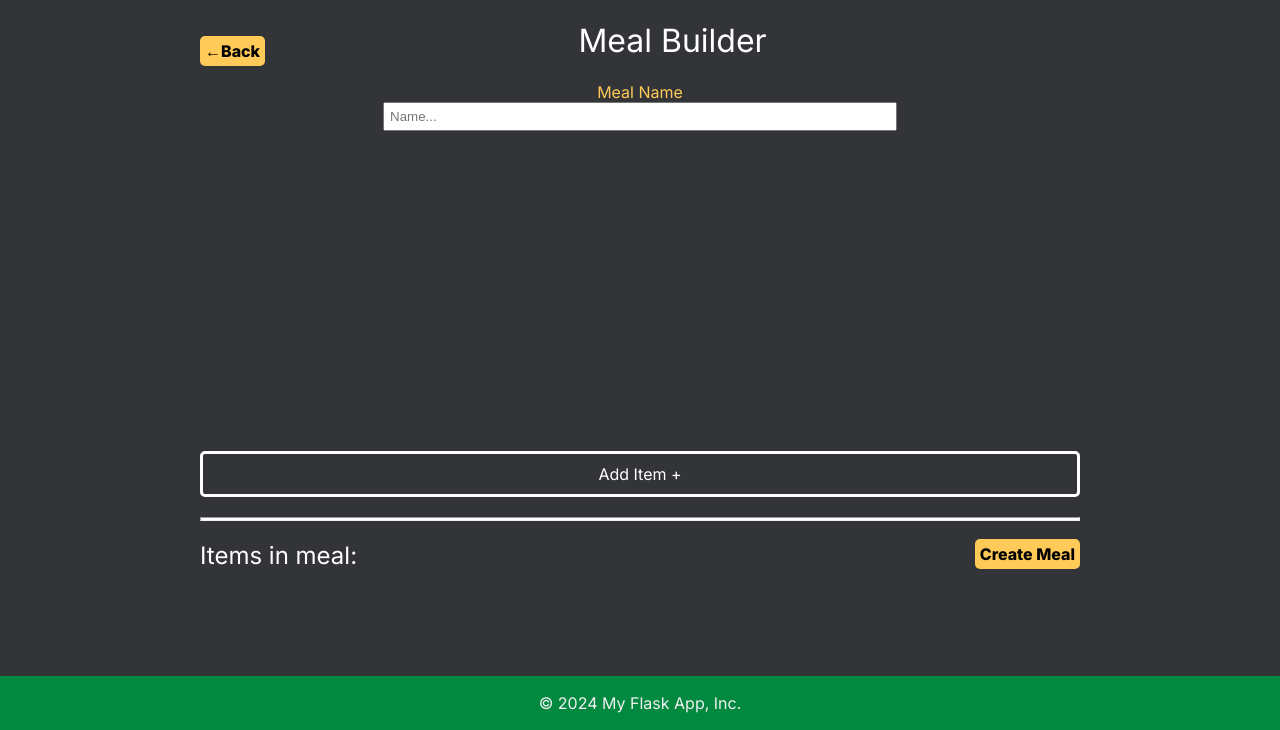
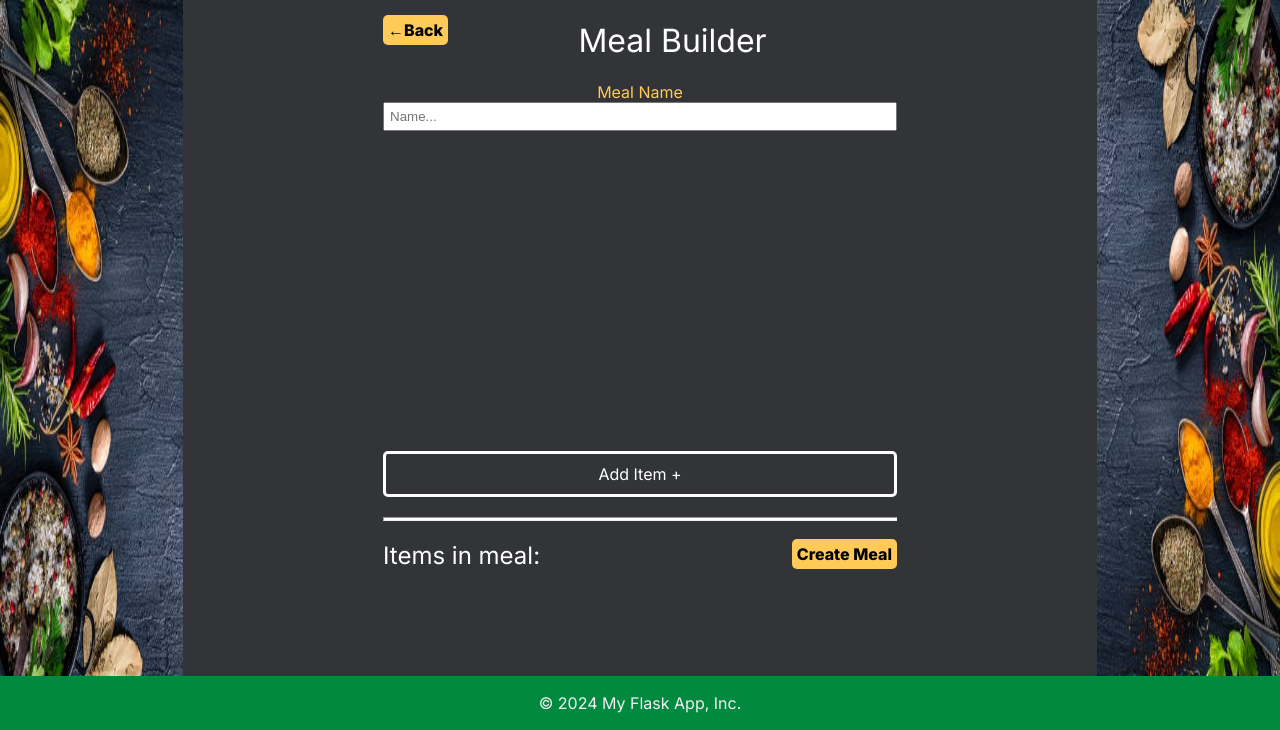
Before and after one commit to sarimeeps/bytebite, a Flask app: page /builder in a window 1280 px wide. Shown: the part 70-800 px from the top of the page. Run offline with Flask 3, Linux system fonts and the light colour scheme; some libraries are stand-ins or nearby versions.

Commit message:
side pictures

```diff
--- a/templates/builder.html
+++ b/templates/builder.html
@@ -1,6 +1,11 @@
 {% extends "_layout.html" %}
 
 {% block content %}
+<div class = "view-food-container">
+    <div class="left-img-container" style = "width: 20%;">
+        <img src="/static/images/food-background.jpg" alt="food-background">
+    </div>
+
     <div class="builder">
         <div class="back-button" style="float: left; margin-top: 15px;">
             <button type="button" onclick="window.history.back();">←Back</button>
@@ -25,4 +30,11 @@
         </div>
         <h2 style="text-align: left; font-weight: normal;">Items in meal:</h2>
     </div>
+
+    <div class="right-img-container" style = "width: 20%;">
+        <img src="/static/images/food-background.jpg" alt="food-background">
+    </div>
+</div>
+
+
 {% endblock %}
```
Lines whose indentation alone changed are shown as unchanged.
